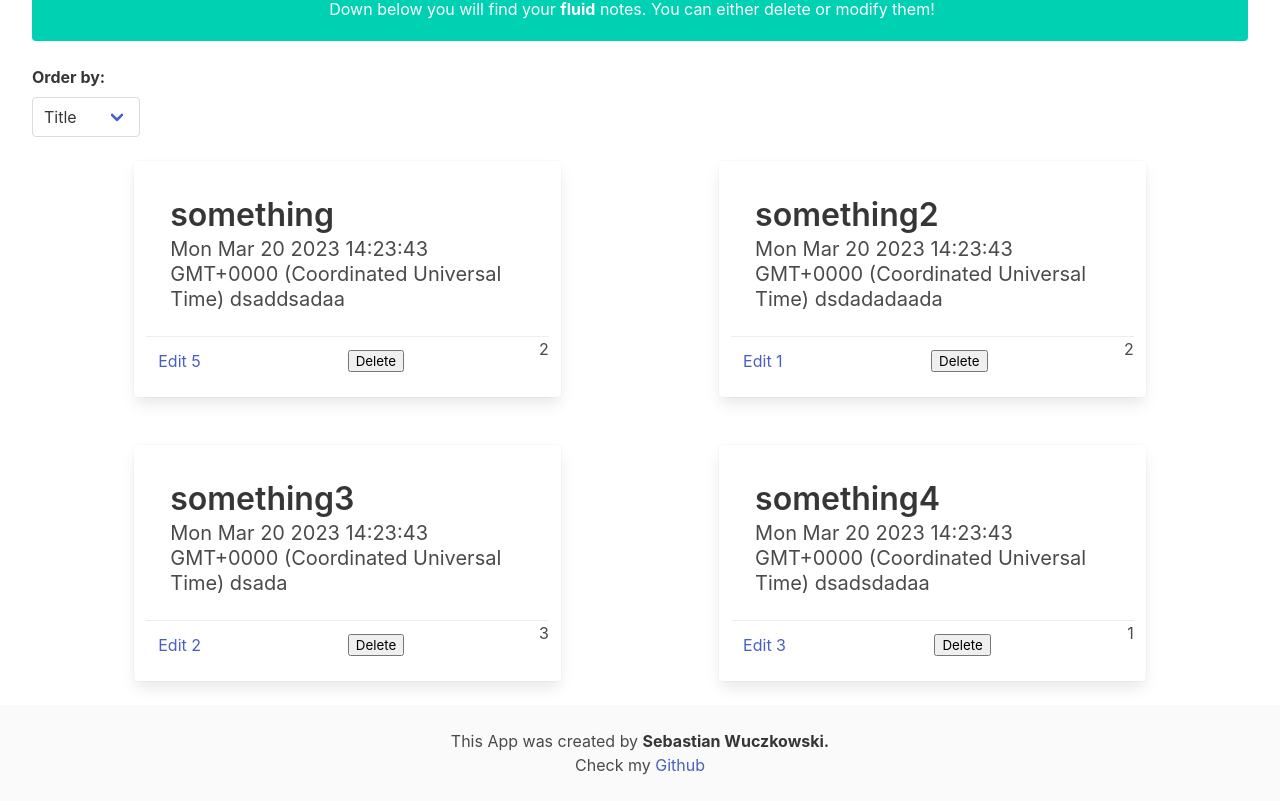
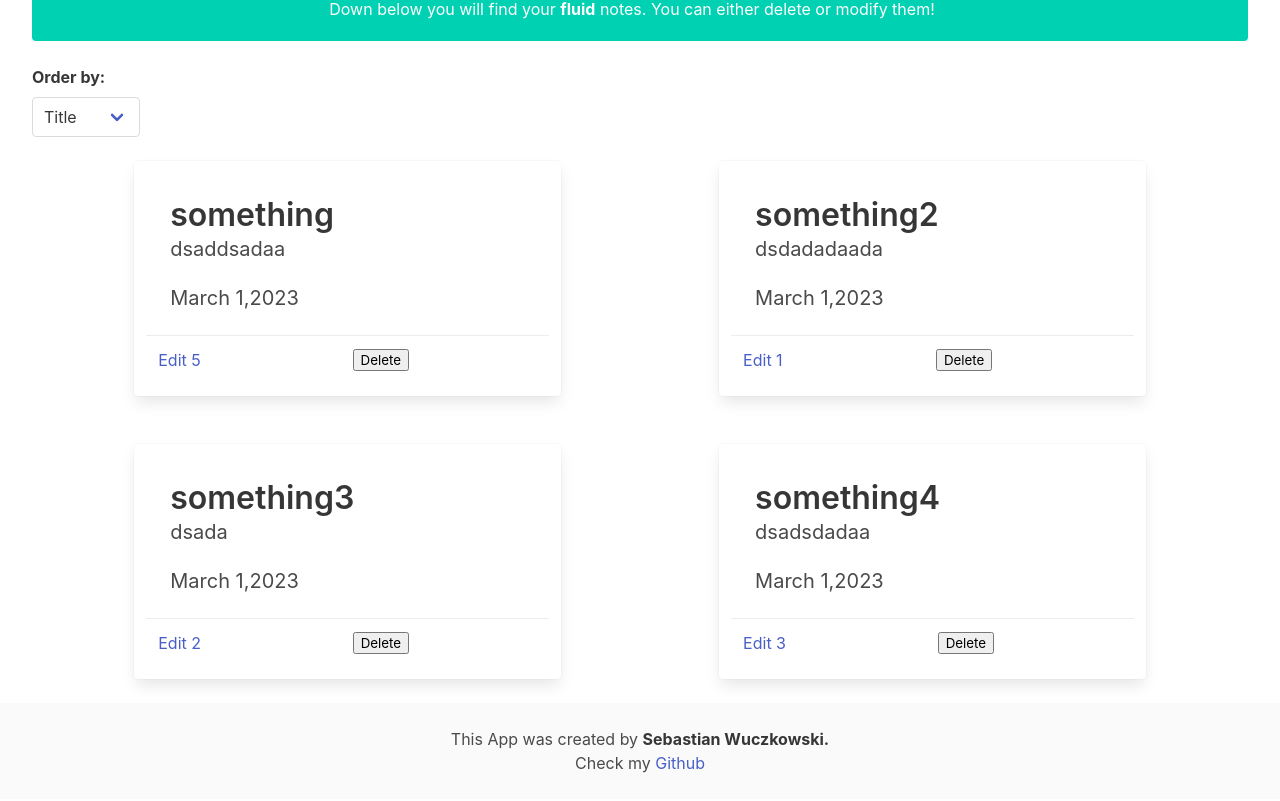
Before and after one commit to bednarroo/Nodeballs, a Vue app: page / in a window 1280 px wide. Shown: the part 758-1559 px from the top of the page. Built offline with nearby package versions, Linux system fonts and the light colour scheme.

Commit message:
add moment external package and correct data in Card component

```diff
--- a/package.json
+++ b/package.json
@@ -11,6 +11,7 @@
   },
   "dependencies": {
     "bulma": "^0.9.4",
+    "moment": "^2.29.4",
     "pinia": "^2.0.33",
     "sass": "^1.59.3",
     "vue": "^3.2.47",
--- a/src/components/Card.vue
+++ b/src/components/Card.vue
@@ -4,8 +4,10 @@
     <p class="title">
 {{props.title}}    </p>
     <p class="subtitle">
-      {{ props.date }}
       {{ props.description }}
+    </p>
+    <p class="subtitle">
+      {{ noteData  }}
     </p>
   </div>
   <div class="card-footer">
@@ -20,7 +22,6 @@
       <button @click="deleteElement(id)">  Delete
       </button>
     </p>
-    {{props.priority}}
 
 </div>
 </div>
@@ -28,6 +29,8 @@
 
 <script setup>
   import {useNotesStore} from '@/stores/notes.js';
+  import moment from 'moment';
+  import {computed, ref} from 'vue'
 
 const notes = useNotesStore();
 
@@ -42,6 +45,9 @@ const props = defineProps({
 const deleteElement = (id) => {
 notes.deleteNote(id)
 }
+// Computed data. Use correct format with extternal library
+const noteData = computed(()=>moment(props.date).format('MMMM d,YYYY'));
+
 
 </script>
 
```
Also changed, not shown: 1 other file (tests, documents, lock files or other folders).
